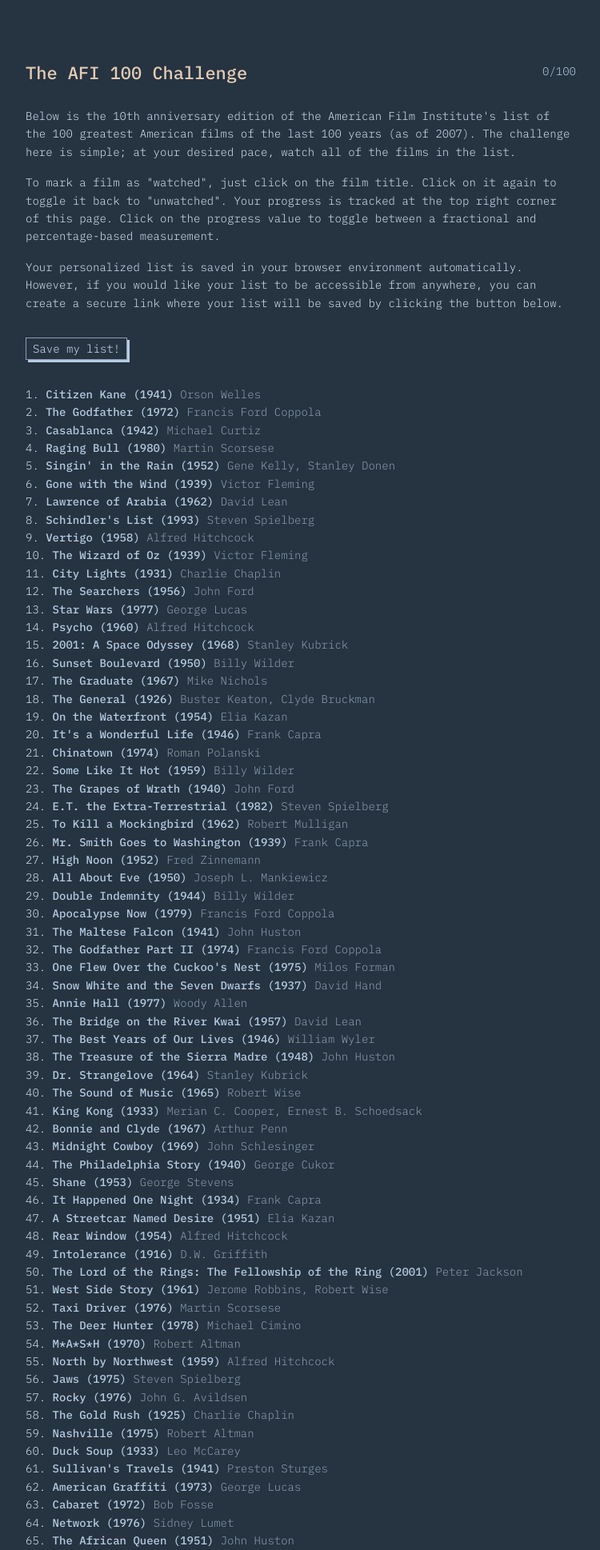
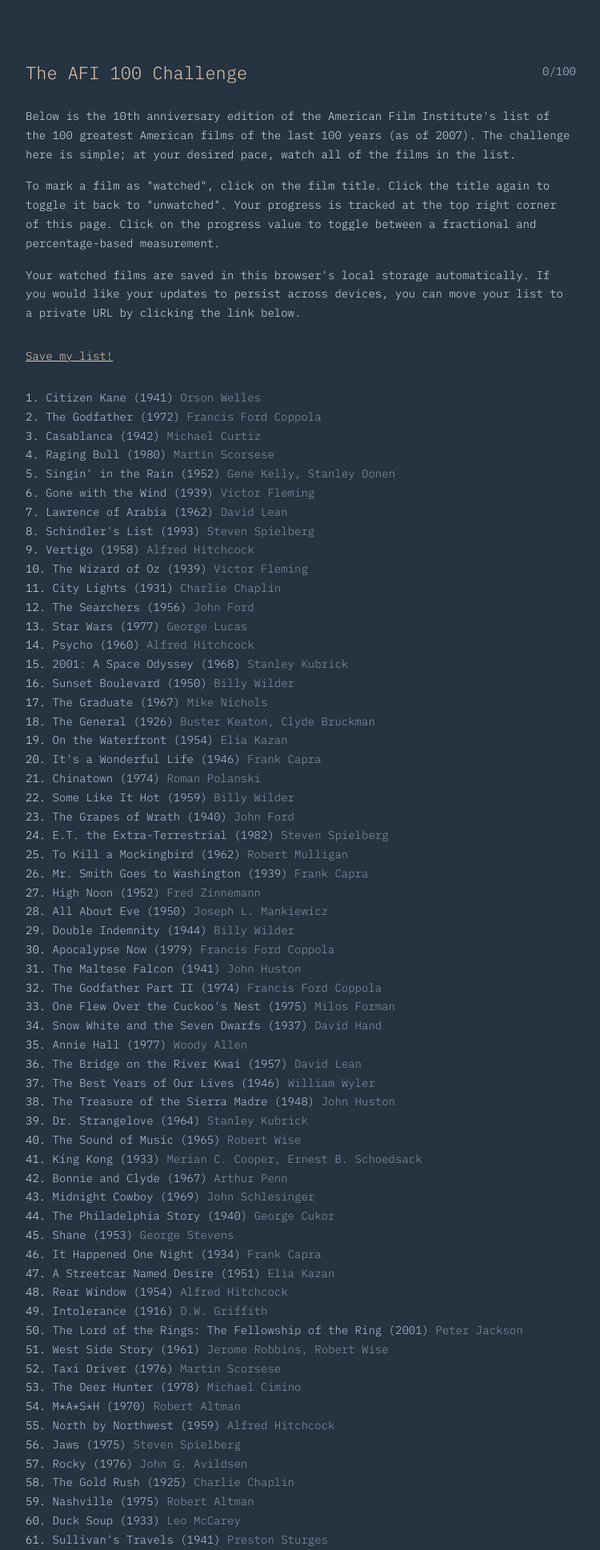
Before and after one commit to nmsalvatore/small-projects-2025, a Flask app: page / in a window 1280 px wide. Shown: the top 1938 px of the page at 80% size, without its empty margins (264-1014 px from the left). Run offline with Flask 3, Linux system fonts and the light colour scheme; data comes from the database, SQL or seed files in the repository; some libraries are stand-ins or nearby versions.

Commit message:
refactor: tidying up

```diff
--- a/afi100/afi100.py
+++ b/afi100/afi100.py
@@ -106,7 +106,7 @@
     return render_template("index.html", films=films, progress_display=progress_display)
 
 
-@app.route("/list/<list_id>")
+@app.route("/<list_id>")
 def view_private_list(list_id):
     films = fetch_user_films(list_id)
     return render_template("index.html", films=films, progress_display=progress_display, list_id=list_id)
@@ -167,7 +167,7 @@
 @app.route("/save-list", methods=["POST"])
 def save_list():
     custom_chars = string.ascii_letters + string.digits
-    list_id = nanoid.generate(alphabet=custom_chars, size=6)
+    list_id = nanoid.generate(alphabet=custom_chars, size=8)
     watched_film_json = request.form.get("watched_film_ids")
     watched_film_ids = json.loads(watched_film_json)
     user_list_films = [(list_id, int(film_id), 1) for film_id in watched_film_ids]
--- a/afi100/static/css/style.css
+++ b/afi100/static/css/style.css
@@ -1,12 +1,12 @@
-@import url("https://fonts.googleapis.com/css2?family=IBM+Plex+Mono:wght@300;500&display=swap");
+@import url("https://fonts.googleapis.com/css2?family=IBM+Plex+Mono:wght@300&display=swap");
 
 :root {
     --dark-blue: hsl(210 25% 20%);
-    --medium-blue: hsl(210 20% 62.5%);
+    --medium-blue: hsl(210 20% 60%);
     --light-blue: hsl(210 45% 80%);
     --whitish: hsl(210 60% 90%);
     --light-yellow: hsl(30 45% 80%);
-    --line-height: 1.6;
+    --line-height: 1.7;
 }
 
 * {
@@ -58,14 +58,28 @@
 }
 
 #save_list_form button {
-    background: var(--dark-blue);
-    border: 1px solid var(--medium-blue);
-    box-shadow: 3px 3px var(--light-blue);
-    color: var(--whitish);
+    background: none;
+    border: none;
+    color: var(--light-yellow);
+    cursor: pointer;
     font-family: inherit;
     font-size: inherit;
-    font-weight: inherit;
-    padding: 0.25rem 0.5rem;
+    text-decoration: underline;
+}
+
+#copy_url {
+    background: none;
+    border: none;
+    color: inherit;
+    cursor: pointer;
+    font-family: inherit;
+    font-size: inherit;
+    margin-left: 1rem;
+    text-decoration: underline;
+}
+
+.url {
+    color: var(--light-yellow);
 }
 
 main {
--- a/afi100/templates/film.html
+++ b/afi100/templates/film.html
@@ -10,7 +10,9 @@
         <span class="info">{{ film.title }} ({{ film.year }})</span>
         <span class="director">{{ film.director }}</span>
     </div>
-{% else %}
+{% endif %}
+
+{% if not list_id %}
     <div data-film-id="{{ film.id }}" data-watched="{{ 'true' if film.watched else 'false' }}">
         <span class="info">{{ film.title }} ({{ film.year }})</span>
         <span class="director">{{ film.director }}</span>
--- a/afi100/templates/index.html
+++ b/afi100/templates/index.html
@@ -6,11 +6,13 @@
         <link rel="stylesheet" href="{{ url_for('static', filename='css/style.css') }}">
         <title>The AFI 100 Challenge</title>
 
-        {% if request.path == "/" %}
-            <script src="{{ url_for('static', filename='js/app.js') }}" defer></script>
-        {% else %}
+        {% if list_id %}
             <script src="https://unpkg.com/htmx.org@2.0.4"></script>
             <script src="{{ url_for('static', filename='js/update_progress.js') }}" defer></script>
+        {% endif %}
+
+        {% if not list_id %}
+            <script src="{{ url_for('static', filename='js/app.js') }}" defer></script>
         {% endif %}
     </head>
     <body>
@@ -20,9 +22,9 @@
                 {% include "progress_tracker.html" %}
             </div>
 
-            {% include "list_info.html" %}
+            {% include "info.html" %}
 
-            {% if request.path == "/" %}
+            {% if not list_id %}
                 <form id="save_list_form" action="/save-list" method="post">
                     <input type="hidden" name="csrf_token" value="{{ csrf_token() }}">
                     <input type="hidden" name="watched_film_ids" id="watched_film_ids_input">
--- /dev/null
+++ b/afi100/templates/info.html
@@ -0,0 +1,14 @@
+<p>Below is the 10th anniversary edition of the American Film Institute's list of the 100 greatest American films of the last 100 years (as of 2007). The challenge here is simple; at your desired pace, watch all of the films in the list.</p>
+<p>To mark a film as "watched", click on the film title. Click the title again to toggle it back to "unwatched". Your progress is tracked at the top right corner of this page. Click on the progress value to toggle between a fractional and percentage-based measurement.</p>
+
+{% if list_id %}
+    <p>This list can be accessed from anywhere at the URL below. It's highly recommended that you save this URL in a bookmark or secure note. If you lose it, it will be gone forever.</p>
+    <div>
+        <span class="url">{{ request.url }}</span>
+        <button id="copy_url">Copy URL</button>
+    </div>
+{% endif %}
+
+{% if not list_id %}
+    <p>Your watched films are saved in this browser's local storage automatically. If you would like your updates to persist across devices, you can move your list to a private URL by clicking the link below.</p>
+{% endif %}
--- a/afi100/templates/list_info.html
+++ /dev/null
@@ -1,9 +0,0 @@
-{% if request.path == "/" %}
-    <p>Below is the 10th anniversary edition of the American Film Institute's list of the 100 greatest American films of the last 100 years (as of 2007). The challenge here is simple; at your desired pace, watch all of the films in the list.</p>
-    <p>To mark a film as "watched", just click on the film title. Click on it again to toggle it back to "unwatched". Your progress is tracked at the top right corner of this page. Click on the progress value to toggle between a fractional and percentage-based measurement.</p>
-    <p>Your personalized list is saved in your browser environment automatically. However, if you would like your list to be accessible from anywhere, you can create a secure link where your list will be saved by clicking the button below.</p>
-{% else %}
-    <p>Welcome to your personalized list for tracking the AFI 100 challenge! Your list can be accessed from anywhere at the following URL:</p>
-    <div class="personal-link-container">{{ request.url }}</div>
-    <p>It is highly recommended that you either bookmark this page or store the link somewhere secure.</p>
-{% endif %}
```
